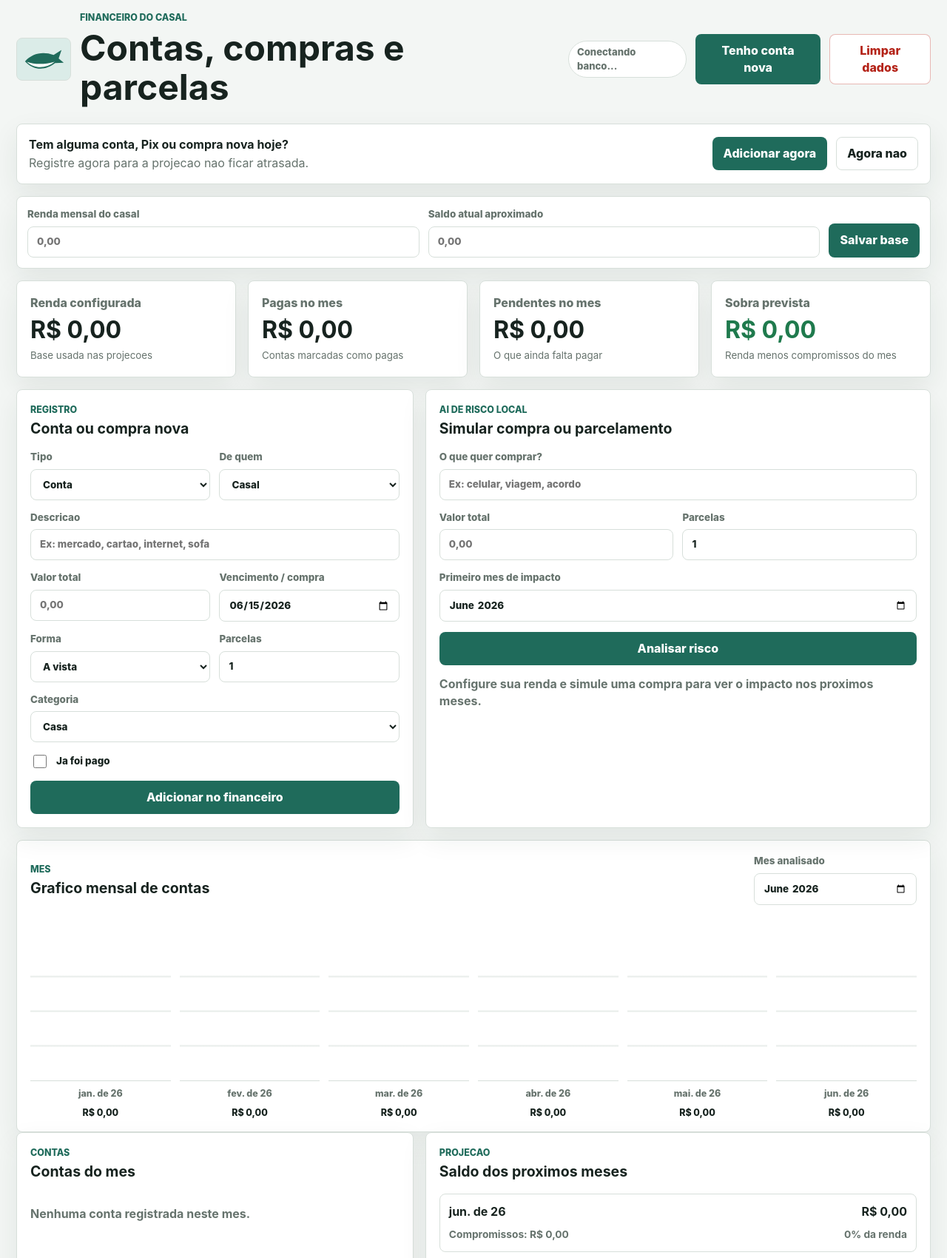
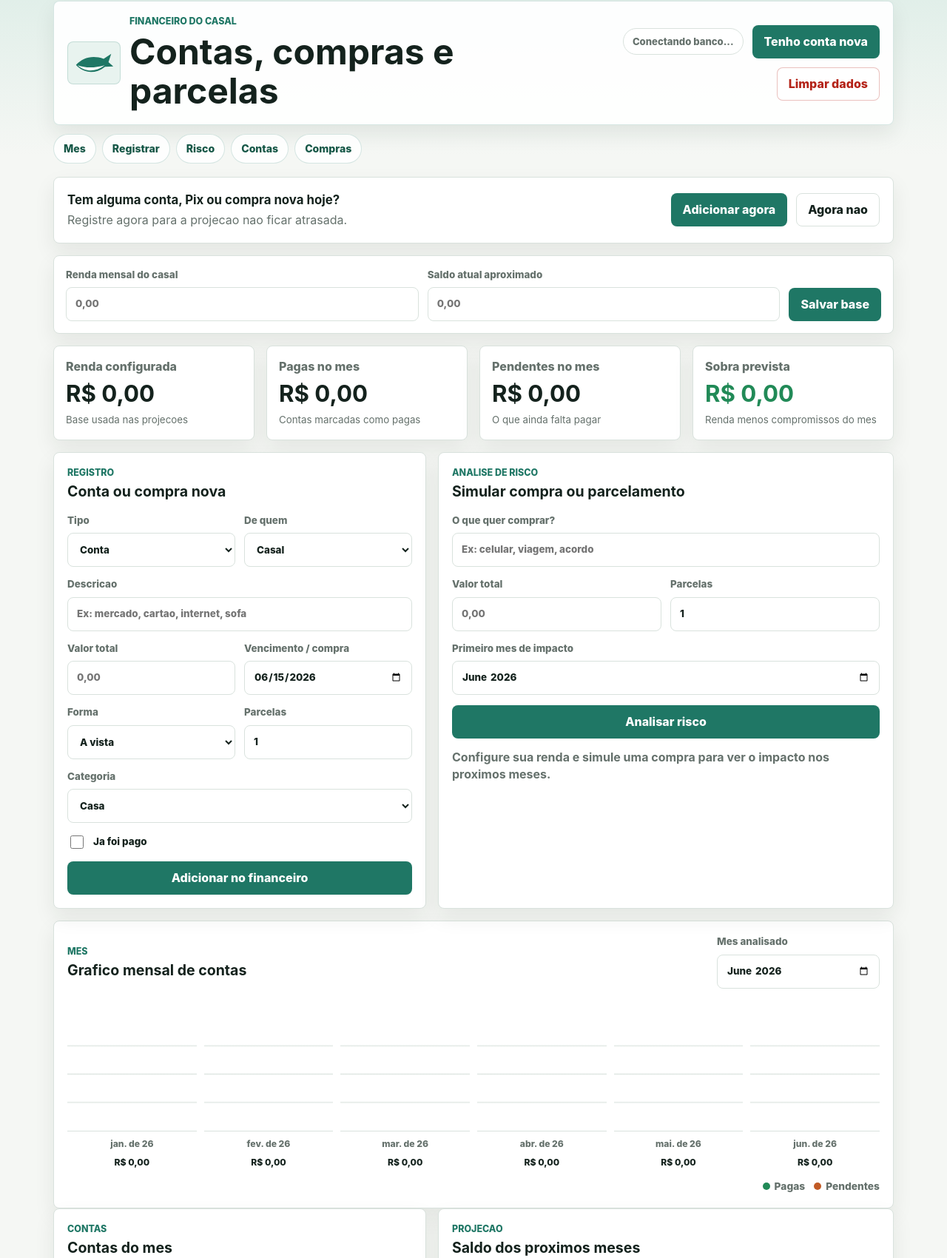
Before and after one commit to SpiderWick389/FINANCAS, a plain HTML site: page index.html in a window 1280 px wide. Shown: the part 21-1721 px from the top of the page at 74% size. Drawn offline with Linux system fonts and the light colour scheme; no server answers.

Commit message:
improve mobile layout

```diff
--- a/index.html
+++ b/index.html
@@ -28,6 +28,14 @@
           <button class="button danger" id="clearDataButton" type="button">Limpar dados</button>
         </div>
       </header>
+
+      <nav class="quick-nav" aria-label="Navegacao principal">
+        <a href="#monthPanel">Mes</a>
+        <a href="#registerPanel">Registrar</a>
+        <a href="#riskPanel">Risco</a>
+        <a href="#accountsPanel">Contas</a>
+        <a href="#wishlistPanel">Compras</a>
+      </nav>
 
       <main>
         <section class="question-banner" id="dailyQuestion">
@@ -79,7 +87,7 @@
         </section>
 
         <section class="main-grid">
-          <section class="panel">
+          <section class="panel" id="registerPanel">
             <div class="panel-header">
               <div>
                 <p class="eyebrow">Registro</p>
@@ -163,10 +171,10 @@
             </form>
           </section>
 
-          <section class="panel">
+          <section class="panel" id="riskPanel">
             <div class="panel-header">
               <div>
-                <p class="eyebrow">AI de risco local</p>
+                <p class="eyebrow">Analise de risco</p>
                 <h2>Simular compra ou parcelamento</h2>
               </div>
             </div>
@@ -199,7 +207,7 @@
           </section>
         </section>
 
-        <section class="panel">
+        <section class="panel" id="monthPanel">
           <div class="panel-header responsive-header">
             <div>
               <p class="eyebrow">Mes</p>
@@ -211,10 +219,14 @@
             </label>
           </div>
           <div id="monthlyChart" class="month-chart" aria-label="Grafico de contas pagas e pendentes"></div>
+          <div class="chart-legend" aria-label="Legenda do grafico">
+            <span><i class="legend-dot paid-dot"></i>Pagas</span>
+            <span><i class="legend-dot pending-dot"></i>Pendentes</span>
+          </div>
         </section>
 
         <section class="main-grid">
-          <section class="panel wide-panel">
+          <section class="panel wide-panel" id="accountsPanel">
             <div class="panel-header">
               <div>
                 <p class="eyebrow">Contas</p>
@@ -246,7 +258,7 @@
             <div id="historyList" class="entry-list compact"></div>
           </section>
 
-          <section class="panel">
+          <section class="panel" id="wishlistPanel">
             <div class="panel-header">
               <div>
                 <p class="eyebrow">Compras</p>
--- a/styles.css
+++ b/styles.css
@@ -1,26 +1,30 @@
 :root {
-  --bg: #f3f6f4;
+  --bg: #f5f7f4;
   --surface: #ffffff;
-  --surface-soft: #e9f4f0;
-  --text: #17231f;
-  --muted: #66736d;
-  --border: #d7dfda;
-  --accent: #1f6b5b;
-  --accent-strong: #164d42;
-  --paid: #1f7a4d;
-  --pending: #bc4b1f;
+  --surface-soft: #e8f3ef;
+  --text: #14221d;
+  --muted: #65716c;
+  --border: #d9e2dd;
+  --accent: #1f7765;
+  --accent-strong: #165747;
+  --paid: #218a57;
+  --pending: #c15a25;
   --danger: #b42318;
-  --warning: #a15c07;
-  --shadow: 0 14px 36px rgba(25, 45, 36, 0.08);
+  --warning: #9a5a08;
+  --shadow: 0 12px 28px rgba(20, 34, 29, 0.08);
 }
 
 * {
   box-sizing: border-box;
 }
 
+html {
+  scroll-behavior: smooth;
+}
+
 body {
   margin: 0;
-  background: var(--bg);
+  background: linear-gradient(180deg, #dfeee8 0, var(--bg) 230px, var(--bg) 100%);
   color: var(--text);
   font-family: Inter, ui-sans-serif, system-ui, -apple-system, BlinkMacSystemFont, "Segoe UI", sans-serif;
   line-height: 1.45;
@@ -37,7 +41,7 @@ button {
 }
 
 .app-shell {
-  width: min(1420px, 100%);
+  width: min(1180px, 100%);
   margin: 0 auto;
   padding: 22px;
 }
@@ -62,32 +66,40 @@ button {
 
 .topbar {
   justify-content: space-between;
-  padding: 14px 0 22px;
+  padding: 18px;
+  border: 1px solid rgba(31, 119, 101, 0.18);
+  border-radius: 8px;
+  background: rgba(255, 255, 255, 0.92);
+  box-shadow: var(--shadow);
 }
 
 .brand {
   min-width: 0;
 }
 
+.brand > div:last-child {
+  min-width: 0;
+}
+
 .shark-mark {
   display: grid;
   place-items: center;
-  width: 74px;
+  width: 72px;
   height: 58px;
   flex: 0 0 auto;
-  border: 1px solid var(--border);
+  border: 1px solid rgba(31, 119, 101, 0.18);
   border-radius: 8px;
-  background: #dbece8;
+  background: var(--surface-soft);
 }
 
 .shark-mark svg {
-  width: 58px;
+  width: 56px;
   height: 42px;
   fill: var(--accent);
 }
 
 .shark-mark .shark-belly {
-  fill: #f7fbf9;
+  fill: #f8fbf9;
 }
 
 .topbar h1,
@@ -97,7 +109,8 @@ button {
 }
 
 .topbar h1 {
-  font-size: clamp(1.75rem, 4vw, 3rem);
+  max-width: 680px;
+  font-size: clamp(1.85rem, 4vw, 3rem);
 }
 
 .eyebrow {
@@ -108,42 +121,22 @@ button {
   text-transform: uppercase;
 }
 
+.top-actions {
+  justify-content: flex-end;
+  flex-wrap: wrap;
+}
+
 .button {
-  min-height: 42px;
+  min-height: 44px;
   border: 1px solid transparent;
   border-radius: 8px;
-  padding: 10px 14px;
+  padding: 10px 15px;
   font-weight: 850;
   transition:
     background 0.15s ease,
     border-color 0.15s ease,
     color 0.15s ease,
     transform 0.15s ease;
-}
-
-.storage-status {
-  display: inline-flex;
-  align-items: center;
-  min-height: 34px;
-  border: 1px solid var(--border);
-  border-radius: 999px;
-  background: #fff;
-  color: var(--muted);
-  padding: 5px 11px;
-  font-size: 0.82rem;
-  font-weight: 850;
-}
-
-.storage-status.cloud {
-  border-color: rgba(31, 122, 77, 0.3);
-  background: rgba(31, 122, 77, 0.1);
-  color: var(--paid);
-}
-
-.storage-status.error {
-  border-color: rgba(180, 35, 24, 0.3);
-  background: rgba(180, 35, 24, 0.1);
-  color: var(--danger);
 }
 
 .button:hover {
@@ -167,8 +160,58 @@ button {
 
 .button.danger {
   background: #fff;
-  border-color: rgba(180, 35, 24, 0.32);
+  border-color: rgba(180, 35, 24, 0.28);
   color: var(--danger);
+}
+
+.storage-status {
+  display: inline-flex;
+  align-items: center;
+  min-height: 36px;
+  border: 1px solid var(--border);
+  border-radius: 999px;
+  background: #fff;
+  color: var(--muted);
+  padding: 6px 12px;
+  font-size: 0.82rem;
+  font-weight: 850;
+}
+
+.storage-status.cloud {
+  border-color: rgba(33, 138, 87, 0.32);
+  background: rgba(33, 138, 87, 0.1);
+  color: var(--paid);
+}
+
+.storage-status.error {
+  border-color: rgba(180, 35, 24, 0.3);
+  background: rgba(180, 35, 24, 0.1);
+  color: var(--danger);
+}
+
+.quick-nav {
+  display: flex;
+  gap: 8px;
+  margin: 12px 0 16px;
+  overflow-x: auto;
+  padding-bottom: 2px;
+  scrollbar-width: none;
+}
+
+.quick-nav::-webkit-scrollbar {
+  display: none;
+}
+
+.quick-nav a {
+  flex: 0 0 auto;
+  border: 1px solid rgba(31, 119, 101, 0.18);
+  border-radius: 999px;
+  background: rgba(255, 255, 255, 0.84);
+  color: var(--accent-strong);
+  padding: 9px 13px;
+  font-size: 0.88rem;
+  font-weight: 850;
+  text-decoration: none;
 }
 
 .question-banner,
@@ -182,18 +225,22 @@ button {
 }
 
 .question-banner {
-  display: flex;
+  display: grid;
+  grid-template-columns: 1fr auto;
   align-items: center;
-  justify-content: space-between;
   gap: 16px;
   margin-bottom: 16px;
-  padding: 16px;
+  padding: 18px;
+}
+
+.question-banner strong {
+  font-size: 1.05rem;
 }
 
 .question-banner span {
   display: block;
   color: var(--muted);
-  margin-top: 2px;
+  margin-top: 4px;
 }
 
 .question-banner[hidden] {
@@ -202,7 +249,7 @@ button {
 
 .settings-panel {
   margin-bottom: 16px;
-  padding: 14px;
+  padding: 16px;
 }
 
 .settings-form {
@@ -212,7 +259,7 @@ button {
 
 label {
   display: grid;
-  gap: 6px;
+  gap: 7px;
   color: var(--muted);
   font-size: 0.84rem;
   font-weight: 800;
@@ -221,7 +268,7 @@ label {
 input,
 select {
   width: 100%;
-  min-height: 42px;
+  min-height: 46px;
   border: 1px solid var(--border);
   border-radius: 8px;
   background: #fff;
@@ -233,7 +280,7 @@ select {
 input:focus,
 select:focus {
   border-color: var(--accent);
-  box-shadow: 0 0 0 3px rgba(31, 107, 91, 0.14);
+  box-shadow: 0 0 0 3px rgba(31, 119, 101, 0.14);
 }
 
 .settings-form label {
@@ -254,8 +301,8 @@ select:focus {
 .metric-card {
   display: grid;
   gap: 8px;
-  min-height: 130px;
-  padding: 18px;
+  min-height: 128px;
+  padding: 16px;
 }
 
 .metric-card span,
@@ -268,17 +315,18 @@ select:focus {
 }
 
 .metric-card strong {
-  font-size: clamp(1.35rem, 2.6vw, 2rem);
+  font-size: clamp(1.3rem, 2.5vw, 1.95rem);
   line-height: 1.08;
 }
 
 .main-grid {
-  grid-template-columns: minmax(330px, 0.88fr) minmax(440px, 1.12fr);
+  grid-template-columns: minmax(320px, 0.9fr) minmax(430px, 1.1fr);
   margin-bottom: 16px;
 }
 
 .panel {
   padding: 18px;
+  scroll-margin-top: 16px;
 }
 
 .wide-panel {
@@ -367,34 +415,36 @@ select:focus {
 
 .month-chart {
   display: grid;
-  grid-template-columns: repeat(6, minmax(80px, 1fr));
+  grid-template-columns: repeat(6, minmax(72px, 1fr));
   align-items: end;
-  gap: 12px;
-  min-height: 270px;
+  gap: 10px;
+  min-height: 230px;
   overflow-x: auto;
+  padding: 2px 0 4px;
+  scrollbar-width: thin;
 }
 
 .chart-month {
   display: grid;
   grid-template-rows: 1fr auto auto;
   gap: 8px;
-  min-width: 80px;
-  height: 238px;
+  min-width: 72px;
+  height: 205px;
 }
 
 .chart-stack {
   display: grid;
   align-content: end;
-  height: 188px;
+  height: 154px;
   border-bottom: 1px solid var(--border);
   background:
-    linear-gradient(to top, transparent 24%, rgba(215, 223, 218, 0.6) 25%, transparent 26%),
-    linear-gradient(to top, transparent 49%, rgba(215, 223, 218, 0.6) 50%, transparent 51%),
-    linear-gradient(to top, transparent 74%, rgba(215, 223, 218, 0.6) 75%, transparent 76%);
+    linear-gradient(to top, transparent 24%, rgba(217, 226, 221, 0.78) 25%, transparent 26%),
+    linear-gradient(to top, transparent 49%, rgba(217, 226, 221, 0.78) 50%, transparent 51%),
+    linear-gradient(to top, transparent 74%, rgba(217, 226, 221, 0.78) 75%, transparent 76%);
 }
 
 .chart-segment {
-  width: 46px;
+  width: 38px;
   margin: 0 auto;
 }
 
@@ -410,13 +460,37 @@ select:focus {
 .chart-label,
 .chart-value {
   color: var(--muted);
-  font-size: 0.78rem;
+  font-size: 0.76rem;
   font-weight: 850;
   text-align: center;
 }
 
 .chart-value {
   color: var(--text);
+}
+
+.chart-legend {
+  justify-content: flex-end;
+  margin-top: 10px;
+  color: var(--muted);
+  font-size: 0.86rem;
+  font-weight: 800;
+}
+
+.legend-dot {
+  display: inline-block;
+  width: 10px;
+  height: 10px;
+  margin-right: 6px;
+  border-radius: 999px;
+}
+
+.paid-dot {
+  background: var(--paid);
+}
+
+.pending-dot {
+  background: var(--pending);
 }
 
 .entry-list,
@@ -431,7 +505,7 @@ select:focus {
 .wishlist-item {
   display: grid;
   gap: 10px;
-  padding: 12px;
+  padding: 13px;
   border: 1px solid var(--border);
   border-radius: 8px;
   background: #fff;
@@ -443,9 +517,20 @@ select:focus {
   justify-content: space-between;
 }
 
+.entry-title {
+  align-items: flex-start;
+}
+
 .entry-title strong,
 .wishlist-row strong {
   display: block;
+}
+
+.entry-title > strong:last-child,
+.wishlist-row > strong:last-child {
+  flex: 0 0 auto;
+  text-align: right;
+  white-space: nowrap;
 }
 
 .entry-title span,
@@ -477,12 +562,12 @@ select:focus {
 }
 
 .pill.paid {
-  background: rgba(31, 122, 77, 0.12);
+  background: rgba(33, 138, 87, 0.12);
   color: var(--paid);
 }
 
 .pill.pending {
-  background: rgba(188, 75, 31, 0.13);
+  background: rgba(193, 90, 37, 0.13);
   color: var(--pending);
 }
 
@@ -492,12 +577,12 @@ select:focus {
 }
 
 .small-button {
-  min-height: 34px;
+  min-height: 36px;
   border: 1px solid var(--border);
   border-radius: 8px;
   background: #fff;
   color: var(--text);
-  padding: 7px 10px;
+  padding: 8px 11px;
   font-weight: 850;
 }
 
@@ -510,7 +595,7 @@ select:focus {
 }
 
 .projection-item.warning {
-  border-color: rgba(161, 92, 7, 0.42);
+  border-color: rgba(154, 90, 8, 0.42);
 }
 
 .empty-state {
@@ -535,6 +620,10 @@ footer {
     flex-direction: column;
   }
 
+  .top-actions {
+    justify-content: flex-start;
+  }
+
   .summary-grid {
     grid-template-columns: repeat(2, minmax(0, 1fr));
   }
@@ -549,26 +638,102 @@ footer {
     padding: 14px;
   }
 
+  .topbar {
+    padding: 14px;
+  }
+
   .brand {
     align-items: flex-start;
   }
 
   .shark-mark {
     width: 60px;
-    height: 48px;
+    height: 50px;
+  }
+
+  .shark-mark svg {
+    width: 48px;
+  }
+
+  .topbar h1 {
+    font-size: 2rem;
+  }
+
+  .top-actions {
+    display: grid;
+    grid-template-columns: 1fr;
+    width: 100%;
+  }
+
+  .storage-status {
+    justify-content: center;
+    width: max-content;
   }
 
   .question-banner,
-  .top-actions,
   .banner-actions,
   .form-row,
   .settings-form,
   .responsive-header {
     align-items: stretch;
+    grid-template-columns: 1fr;
     flex-direction: column;
   }
 
   .summary-grid {
+    grid-template-columns: repeat(2, minmax(0, 1fr));
+    gap: 10px;
+  }
+
+  .metric-card {
+    min-height: 112px;
+    padding: 13px;
+  }
+
+  .metric-card strong {
+    font-size: 1.25rem;
+  }
+
+  .metric-card small {
+    font-size: 0.76rem;
+  }
+
+  .panel,
+  .question-banner,
+  .settings-panel {
+    padding: 14px;
+  }
+
+  .month-chart {
+    grid-template-columns: repeat(6, 68px);
+    min-height: 214px;
+  }
+
+  .chart-month {
+    min-width: 68px;
+    height: 194px;
+  }
+
+  .chart-stack {
+    height: 142px;
+  }
+
+  .chart-segment {
+    width: 32px;
+  }
+
+  .chart-legend {
+    justify-content: flex-start;
+  }
+
+  .entry-title,
+  .wishlist-row,
+  .projection-row {
+    gap: 10px;
+  }
+
+  .entry-actions {
+    display: grid;
     grid-template-columns: 1fr;
   }
 
@@ -577,3 +742,17 @@ footer {
     width: 100%;
   }
 }
+
+@media (max-width: 430px) {
+  .topbar h1 {
+    font-size: 1.76rem;
+  }
+
+  .metric-card span {
+    font-size: 0.8rem;
+  }
+
+  .metric-card small {
+    display: none;
+  }
+}
```
